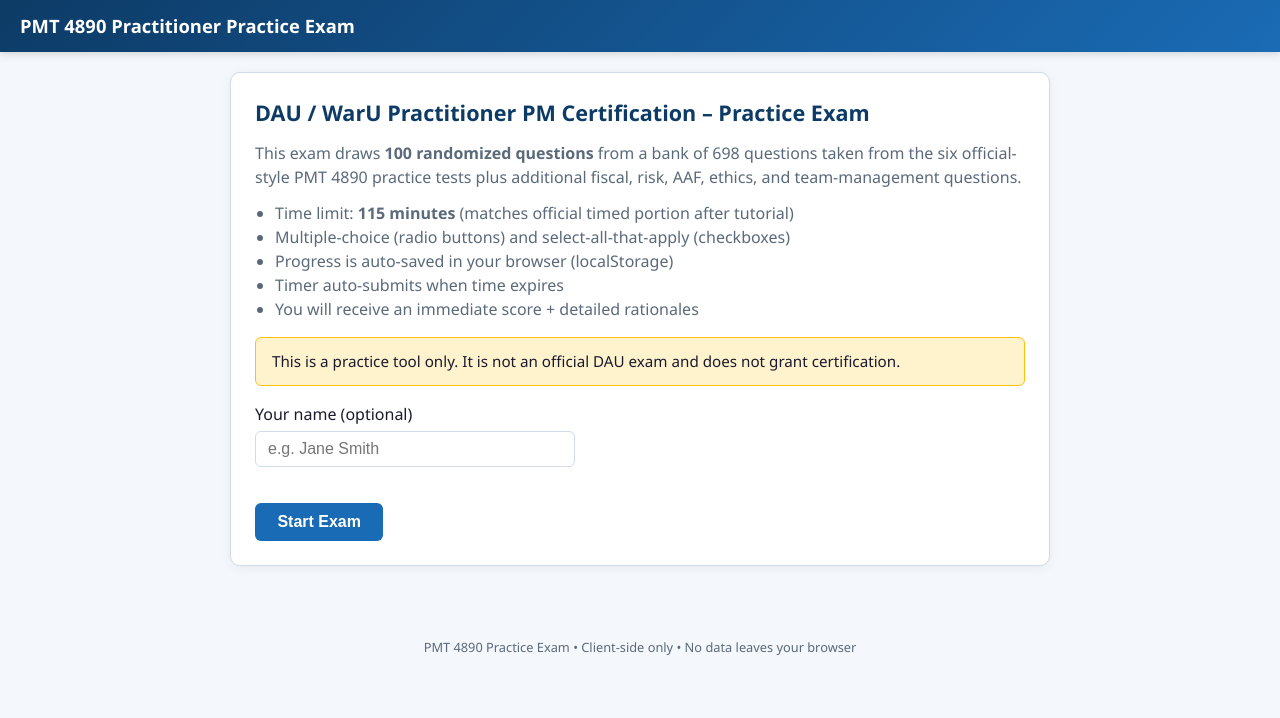
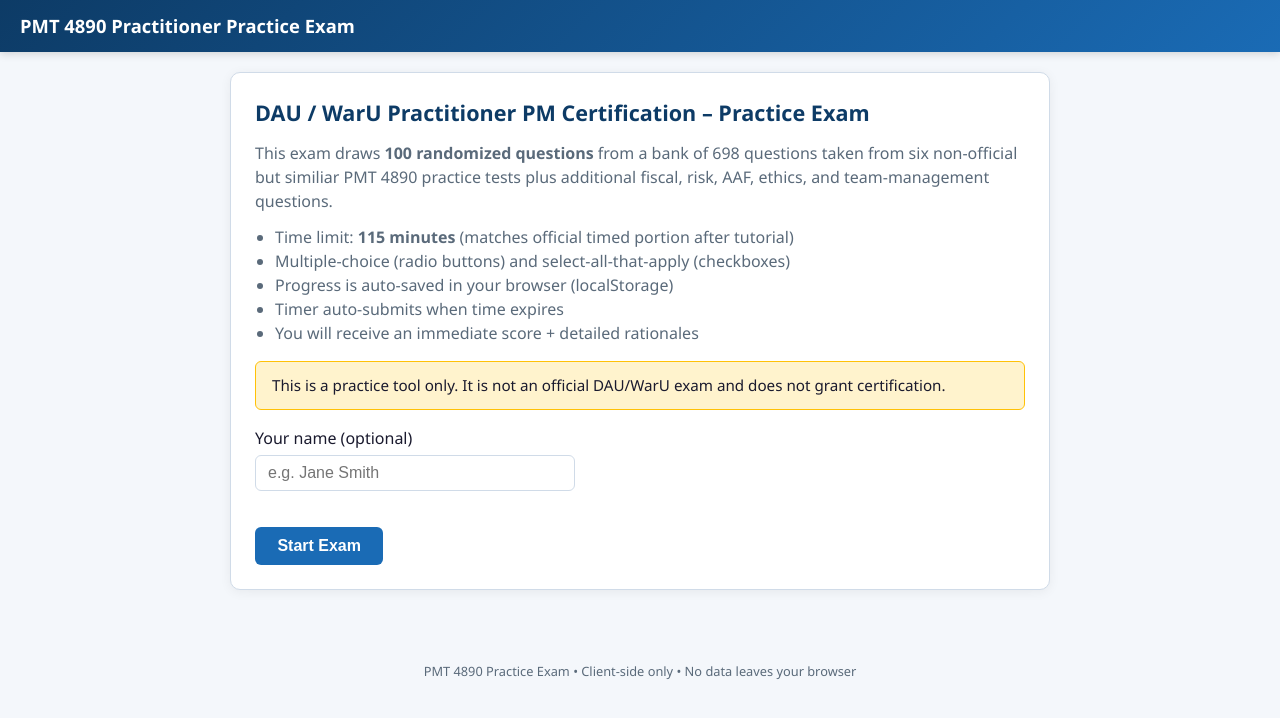
Before and after one commit to atidbit/atidbit.github.io, a Jekyll site: the page waru/index.html, which Jekyll copies as it is, in a window 1280 px wide. Shown: the top 718 px of the page. Built offline with Jekyll 4.4.1, drawn with Linux system fonts in a browser that asks for light colours.

Commit message:
Add files via upload

```diff
--- a/waru/index.html
+++ b/waru/index.html
@@ -212,7 +212,7 @@
   <div id="startScreen" class="screen active">
     <div class="card intro">
       <h2>DAU / WarU Practitioner PM Certification – Practice Exam</h2>
-      <p>This exam draws <strong>100 randomized questions</strong> from a bank of 698 questions taken from the six official-style PMT 4890 practice tests plus additional fiscal, risk, AAF, ethics, and team-management questions.</p>
+      <p>This exam draws <strong>100 randomized questions</strong> from a bank of 698 questions taken from six non-official but similiar PMT 4890 practice tests plus additional fiscal, risk, AAF, ethics, and team-management questions.</p>
       <ul>
         <li>Time limit: <strong>115 minutes</strong> (matches official timed portion after tutorial)</li>
         <li>Multiple-choice (radio buttons) and select-all-that-apply (checkboxes)</li>
@@ -220,7 +220,7 @@
         <li>Timer auto-submits when time expires</li>
         <li>You will receive an immediate score + detailed rationales</li>
       </ul>
-      <div class="alert">This is a practice tool only. It is not an official DAU exam and does not grant certification.</div>
+      <div class="alert">This is a practice tool only. It is not an official DAU/WarU exam and does not grant certification.</div>
       <label class="field" for="examineeName">Your name (optional)</label>
       <input type="text" id="examineeName" placeholder="e.g. Jane Smith" maxlength="60">
       <div class="btn-group">
```
